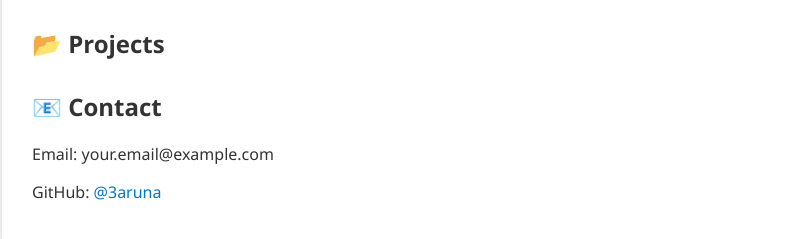
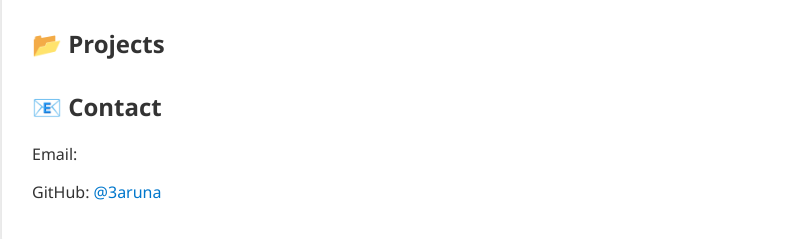
Before and after one commit to 3aruna/3aruna.github.io, a plain HTML site: page index.html in a window 1280 px wide. Shown: the part 159-398 px from the top of the page, without its empty margins (208-1005 px from the left). Drawn offline with Linux system fonts and the light colour scheme.

Commit message:
Update index.html

```diff
--- a/index.html
+++ b/index.html
@@ -45,7 +45,7 @@
 
     <div class="section">
       <h2>📧 Contact</h2>
-      <p>Email: your.email@example.com</p>
+      <p>Email: </p>
       <p>GitHub: <a href="https://github.com/3aruna">@3aruna</a></p>
     </div>
   </div>
```
